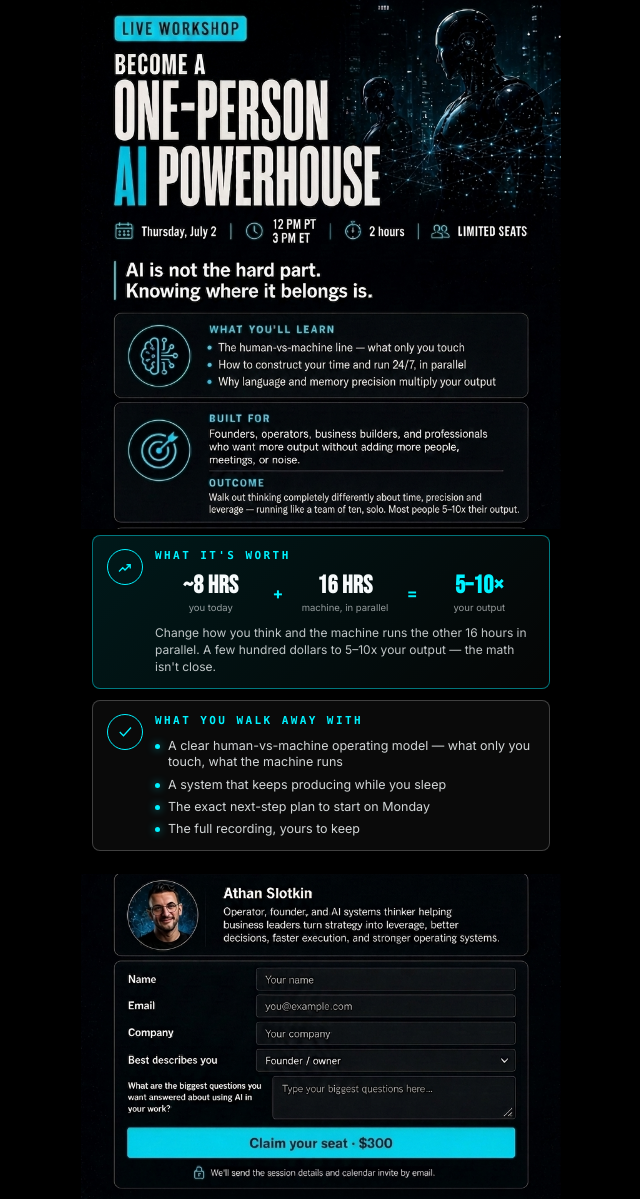
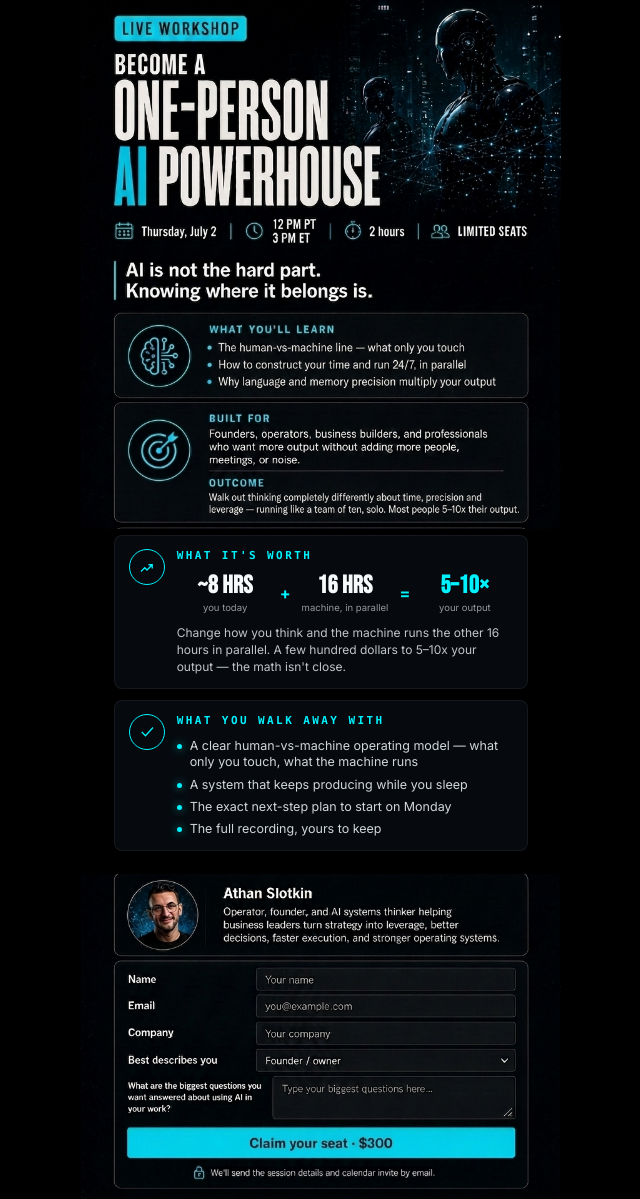
Before and after one commit to Tools-AS/one-person-ai-powerhouse, a plain HTML site: page index.html in a window 1280 px wide. Shown: the whole page, without its empty margins (319-959 px from the left). Drawn offline with Linux system fonts and the light colour scheme.

Commit message:
Match inserted boxes to design: exact dark fill (6,10,14), 6.8% inset, remove bright tint
Co-Authored-By: Claude Opus 4.8 <noreply@anthropic.com>

```diff
--- a/index.html
+++ b/index.html
@@ -21,11 +21,11 @@
       .wrap { width: min(100%, 480px); margin: 0 auto; background: #000; }
       .part { display: block; width: 100%; }
 
-      .inserted { background: #000; padding: 6px 2.3% 12px; }
-      .ibox { display: grid; grid-template-columns: 36px minmax(0,1fr); gap: 12px; align-items: start; border: 1px solid rgba(255,255,255,0.22); border-radius: 8px; background: rgba(255,255,255,0.04); padding: 13px 14px; margin: 0 0 11px; }
+      .inserted { background: #000; padding: 6px 6.8% 12px; }
+      .ibox { display: grid; grid-template-columns: 36px minmax(0,1fr); gap: 12px; align-items: start; border: 1px solid rgba(255,255,255,0.06); border-radius: 8px; background: rgb(6,10,14); padding: 13px 14px; margin: 0 0 11px; }
       .iboxIco { width: 36px; height: 36px; border-radius: 999px; border: 1.5px solid var(--cyan); display: flex; align-items: center; justify-content: center; }
       .iboxIco svg { width: 18px; height: 18px; stroke: var(--cyan); fill: none; stroke-width: 1.7; }
-      .iworth { background: linear-gradient(135deg, rgba(0,242,255,0.10), rgba(255,255,255,0.02)); border-color: rgba(0,242,255,0.45); }
+      .iworth { background: rgb(6,10,14); border-color: rgba(255,255,255,0.06); }
       .ihead { color: var(--cyan); font-family: var(--mono); font-size: 11px; font-weight: 900; letter-spacing: 0.22em; text-transform: uppercase; margin: 0 0 11px; }
       .istats { display: grid; grid-template-columns: 1fr auto 1fr auto 1fr; align-items: center; gap: 6px; margin-bottom: 11px; }
       .istat { text-align: center; }
```
